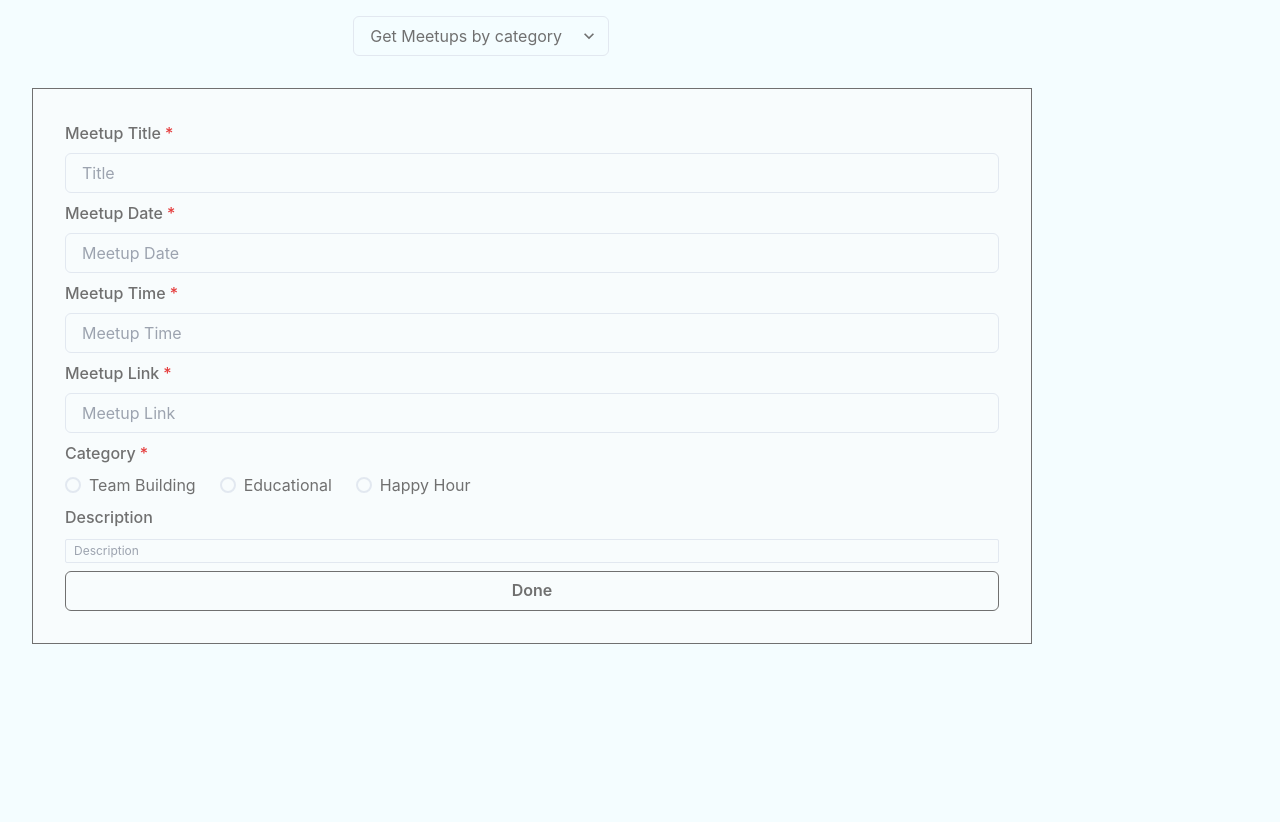
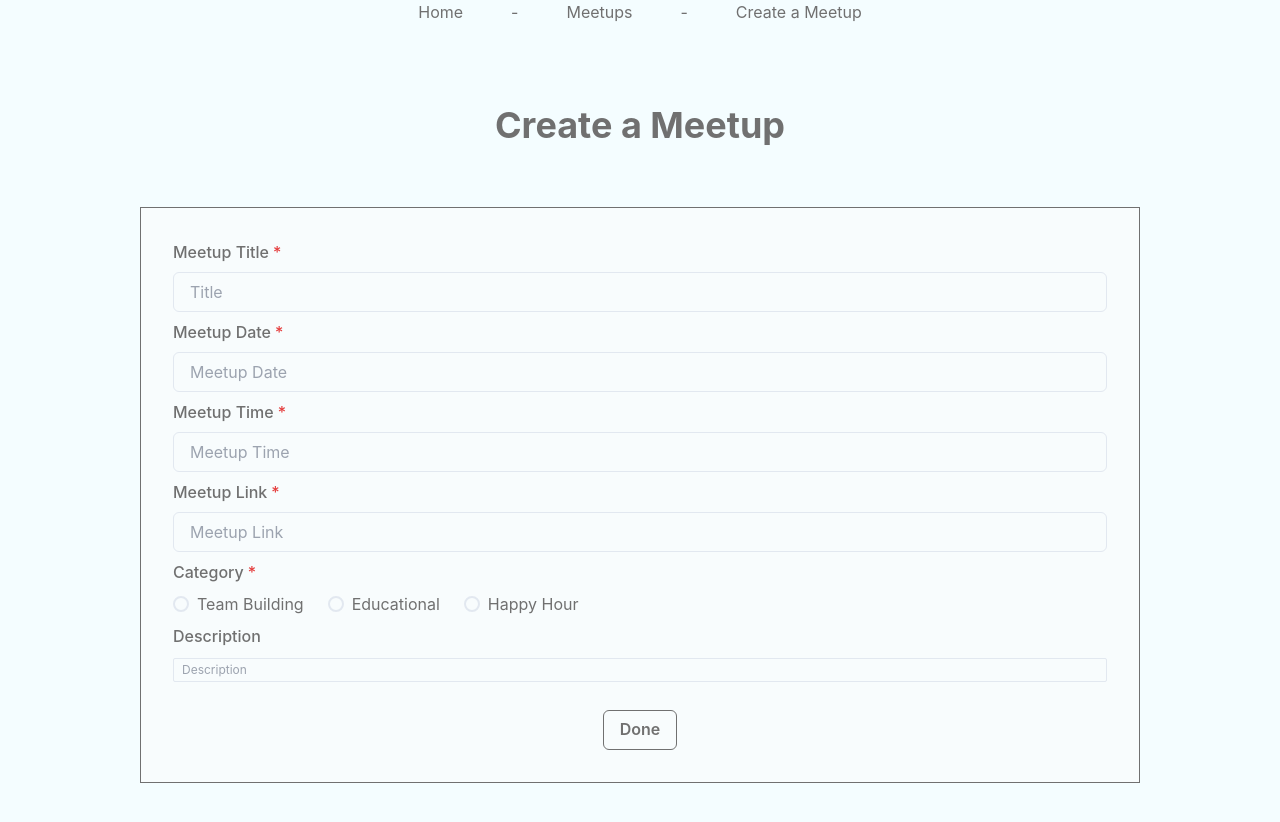
Before and after one commit to AshlynMarie22/StreamFrontEnd, a React (Create React App) app: page /createmeetup in a window 1280 px wide. Shown: the top 822 px of the page. Before the commit the page ends 800 px from the top, so only its background shows below. Built offline with nearby package versions, Linux system fonts and the light colour scheme.

Commit message:
added navbar(header) and separtated the pages out

```diff
--- a/src/App.js
+++ b/src/App.js
@@ -3,6 +3,7 @@ import React from 'react';
 import { BrowserRouter, Route } from 'react-router-dom';
 import HomePage from 'pages/Home/Home';
 import CreateMeetup from 'pages/Meetup/CreateMeetup';
+import AllMeetups from 'pages/Meetup/AllMeetups';
 import { QueryClient, QueryClientProvider } from 'react-query';
 import { ReactQueryDevtools } from 'react-query/devtools';
 import './index.css';
@@ -17,6 +18,7 @@ function App() {
           <BrowserRouter>
             <Route exact path="/" component={HomePage} />
             <Route exact path="/createmeetup" component={CreateMeetup} />
+            <Route exact path="/allmeetups" component={AllMeetups} />
           </BrowserRouter>
           <ReactQueryDevtools initialIsOpen={false} />
         </QueryClientProvider>
--- a/src/components/Forms/CreateMeetupForm/AddMeetup.js
+++ b/src/components/Forms/CreateMeetupForm/AddMeetup.js
@@ -1,11 +1,17 @@
 import {
   Button,
   FormControl,
+  Center,
   FormLabel,
   Input,
   RadioGroup,
   HStack,
   Radio,
+  SimpleGrid,
+  Heading,
+  Breadcrumb,
+  BreadcrumbItem,
+  BreadcrumbLink,
   Box,
 } from '@chakra-ui/react';
 import { add } from 'api';
@@ -29,9 +35,54 @@ function AddMeetup() {
 
   return (
     <>
-      <Box bgColor="#F8FCFD" w={1000} border="1px" borderColor="#707070" m={8}>
+      <Center>
+        <SimpleGrid>
+          <Center>
+            <Box>
+              <Breadcrumb separator="-">
+                <BreadcrumbItem>
+                  <BreadcrumbLink mx={10} color="#707070" href="/">
+                    Home
+                  </BreadcrumbLink>
+                </BreadcrumbItem>
+
+                <BreadcrumbItem>
+                  <BreadcrumbLink mx={10} color="#707070" href="/allmeetups">
+                    Meetups
+                  </BreadcrumbLink>
+                </BreadcrumbItem>
+
+                <BreadcrumbItem isCurrentPage>
+                  <BreadcrumbLink mx={10} color="#707070" href="/createmeetup">
+                    Create a Meetup
+                  </BreadcrumbLink>
+                </BreadcrumbItem>
+              </Breadcrumb>
+            </Box>
+          </Center>
+          <Center>
+            <Box mt={20} mb={5}>
+              <Heading
+                color="#707070"
+                font-family="AnastasiaScriptPersonalUseRegular-KDVA"
+              >
+                Create a Meetup
+              </Heading>
+            </Box>
+          </Center>
+          <Box
+            bgColor="#F8FCFD"
+            w={1000}
+            border="1px"
+            borderColor="#707070"
+            mt={10}
+            mb={20}
+          >
             <Box m={8}>
-          <form className="flex flex-col gap-2 my-2" onSubmit={handleSubmit}>
+              <form
+                className="flex flex-col gap-2 my-2"
+                onSubmit={handleSubmit}
+              >
                 {/* <VStack spacing="24px">
             <HStack spacing="24px"> */}
 
@@ -81,22 +132,32 @@ function AddMeetup() {
                 <FormControl id="description">
                   <FormLabel>Description</FormLabel>
 
-              <Input placeholder="Description" size="xs" name="description" />
+                  <Input
+                    placeholder="Description"
+                    size="xs"
+                    name="description"
+                  />
                 </FormControl>
-
+                <Center>
+                  <Box>
                     <Button
                       type="submit"
                       variant="outline"
                       spacing="6"
                       borderColor="#707070"
+                      mt={5}
                     >
                       Done
                     </Button>
+                  </Box>
+                </Center>
 
                 {/* </VStack> */}
               </form>
             </Box>
           </Box>
+        </SimpleGrid>
+      </Center>
     </>
   );
 }
--- /dev/null
+++ b/src/components/Header/Header.js
@@ -0,0 +1,39 @@
+import React from 'react';
+import {
+  Breadcrumb,
+  Center,
+  Box,
+  BreadcrumbLink,
+  BreadcrumbItem,
+} from '@chakra-ui/react';
+
+const Header = () => {
+  return (
+    <>
+      <Center>
+        <Box>
+          <Breadcrumb separator="-">
+            <BreadcrumbItem>
+              <BreadcrumbLink mx={10} color="#707070" href="/">
+                Home
+              </BreadcrumbLink>
+            </BreadcrumbItem>
+
+            <BreadcrumbItem>
+              <BreadcrumbLink mx={10} color="#707070" href="/allmeetups">
+                Meetups
+              </BreadcrumbLink>
+            </BreadcrumbItem>
+
+            <BreadcrumbItem>
+              <BreadcrumbLink mx={10} color="#707070" href="/createmeetup">
+                Create a Meetup
+              </BreadcrumbLink>
+            </BreadcrumbItem>
+          </Breadcrumb>
+        </Box>
+      </Center>
+    </>
+  );
+};
+export default Header;
--- /dev/null
+++ b/src/components/PageTitle/CreateaMeetup.js
@@ -0,0 +1,20 @@
+import React from 'react';
+import { Center, Box, Image } from '@chakra-ui/react';
+
+const CreateAMeetup = () => {
+  return (
+    <>
+      <Center>
+        <Box>
+          <Image
+            src="https://ashlynimages.s3.us-east-2.amazonaws.com/Stream+logo.png"
+            alt="CreateAMeetup"
+            mt={10}
+            mb={10}
+          />
+        </Box>
+      </Center>
+    </>
+  );
+};
+export default CreateAMeetup;
--- /dev/null
+++ b/src/components/PageTitle/Meetup.js
@@ -0,0 +1,20 @@
+import React from 'react';
+import { Center, Box, Image } from '@chakra-ui/react';
+
+const Meetup = () => {
+  return (
+    <>
+      <Center>
+        <Box>
+          <Image
+            src="https://ashlynimages.s3.us-east-2.amazonaws.com/Stream+logo.png"
+            alt="Meetup"
+            mt={10}
+            mb={10}
+          />
+        </Box>
+      </Center>
+    </>
+  );
+};
+export default Meetup;
--- a/src/pages/Home/Home.js
+++ b/src/pages/Home/Home.js
@@ -1,10 +1,12 @@
 import React from 'react';
 import HomePage from 'components/HomePage/HomePage';
 import Stream from 'components/HomePage/Stream';
+import Header from 'components/Header/Header';
 
 const Home = () => {
   return (
     <>
+      <Header />
       <Stream />
       <HomePage />
     </>
--- a/src/pages/Meetup/AllMeetups.js
+++ b/src/pages/Meetup/AllMeetups.js
@@ -1,41 +1,36 @@
-import React, { Component } from 'react';
-import { Text } from '@chakra-ui/react';
-import api from 'api';
-import MeetupForm from 'components/Forms/CreateMeetupForm/MeetupForm';
-// import MeetupTable from 'components/Forms/CreateMeetupForm/EditableText'
+import { ChakraProvider, theme } from '@chakra-ui/react';
+import { useState } from 'react';
+import { QueryClient, QueryClientProvider } from 'react-query';
+import { ReactQueryDevtools } from 'react-query/devtools';
+import { Meetups, MeetupFilters } from 'components/Forms/CreateMeetupForm';
+import Header from 'components/Header/Header';
+import Meetup from 'components/PageTitle/Meetup';
 
-import { useMutation, useQuery, useQueryClient } from 'react-query';
+const qc = new QueryClient();
 
-const fetchMeetups = async () => await api.index();
+function AllMeetups() {
+  // TODO: Use `useReducer`
+  const [currentFilter, setCurrentFilter] = useState({});
 
-function CreateMeetup() {
-  const { status, data, error } = useQuery('meetups', fetchMeetups);
+  function handleChange(e) {
+    setCurrentFilter(() => ({
+      type: e.target.name,
+      value: e.target.value.toLowerCase(),
+    }));
+  }
 
-  const addMeetup = useMutation(payload => api.create(payload));
+  return (
+    <ChakraProvider theme={theme}>
+      <QueryClientProvider client={qc}>
+        <Header />
+        <Meetup />
+        <MeetupFilters handler={handleChange} />
+        {currentFilter.type ? <Meetups currentFilter={currentFilter} /> : null}
+        {/* <AddMeetup /> */}
+        <ReactQueryDevtools />
+      </QueryClientProvider>
+    </ChakraProvider>
+  );
+}
 
-  const queryClient = useQueryClient();
-
-  const handleSubmit = event => {
-    event.preventDefault();
-    addMeetup.mutate(Object.fromEntries(new FormData(event.target)), {
-      onSuccess: () => {
-        queryClient.invalidateQueries('meetups');
-      },
-    });
-  };
-
-  switch (status) {
-    case 'loading':
-      return <Text>Loading...</Text>;
-    case 'error':
-      return <Text color="tomato">{error.message}</Text>;
-    default:
-      return (
-        <main className="container mx-auto">
-          {/* <MeetupTable records={data} /> */}
-          <MeetupForm handler={handleSubmit} />
-        </main>
-      );
-  }
-}
-export default CreateMeetup;
+export default AllMeetups;
--- a/src/pages/Meetup/CreateMeetup.js
+++ b/src/pages/Meetup/CreateMeetup.js
@@ -1,31 +1,31 @@
 import { ChakraProvider, theme } from '@chakra-ui/react';
-import { useState } from 'react';
+// import { useState } from 'react';
 import { QueryClient, QueryClientProvider } from 'react-query';
 import { ReactQueryDevtools } from 'react-query/devtools';
 import {
   AddMeetup,
-  Meetups,
-  MeetupFilters,
+  // Meetups,
+  // MeetupFilters,
 } from 'components/Forms/CreateMeetupForm';
 
 const qc = new QueryClient();
 
 function CreateMeetup() {
   // TODO: Use `useReducer`
-  const [currentFilter, setCurrentFilter] = useState({});
+  // const [ setCurrentFilter] = useState({});
 
-  function handleChange(e) {
-    setCurrentFilter(() => ({
-      type: e.target.name,
-      value: e.target.value.toLowerCase(),
-    }));
-  }
+  // function handleChange(e) {
+  //   setCurrentFilter(() => ({
+  //     type: e.target.name,
+  //     value: e.target.value.toLowerCase(),
+  //   }));
+  // }
 
   return (
     <ChakraProvider theme={theme}>
       <QueryClientProvider client={qc}>
-        <MeetupFilters handler={handleChange} />
-        {currentFilter.type ? <Meetups currentFilter={currentFilter} /> : null}
+        {/* <MeetupFilters handler={handleChange} />
+        {currentFilter.type ? <Meetups currentFilter={currentFilter} /> : null} */}
         <AddMeetup />
         <ReactQueryDevtools />
       </QueryClientProvider>
```
Also changed, not shown: src/components/Forms/CreateMeetupForm/MeetupForm.js (deleted, +0 -82 lines), src/components/HomePage/HomePage.js (+45 -16 lines). Lines whose indentation alone changed are shown as unchanged.
